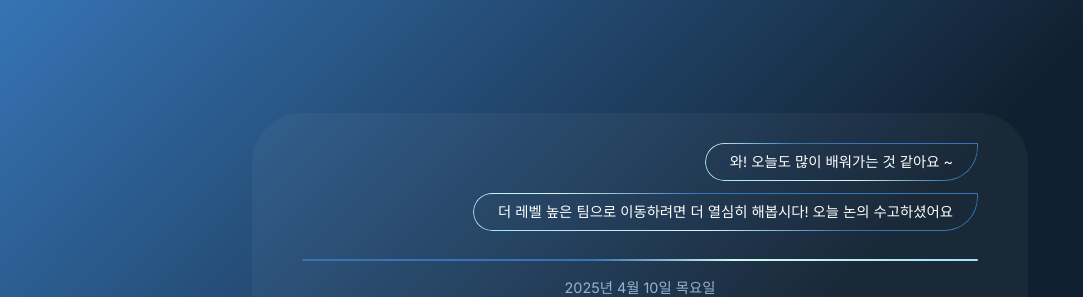
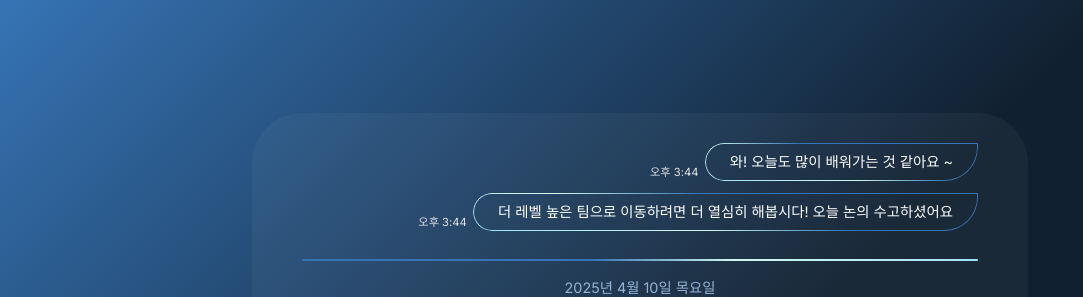
Before and after one commit to PrograMemo-Groom/900pro-fe, a React (Vite) app: page /history in a window 1280 px wide. Shown: the top 297 px of the page, without its empty margins (0-1083 px from the left). Built offline with nearby package versions, Linux system fonts and the light colour scheme; no server answers.

Commit message:
[design] 오른쪽 말풍선 시간 추가

```diff
--- a/src/css/history/Chat.module.scss
+++ b/src/css/history/Chat.module.scss
@@ -33,6 +33,17 @@
 
 .bubble_container_right{
     text-align: right;
+    display: flex;
+    flex-direction: row;
+    align-items: end;
+    justify-content: flex-end;
+    margin-bottom: 1.5vh;
+    gap: 0.5vw;
+
+    .time{
+        font-size: 0.7rem;
+        white-space: nowrap;
+    }
 }
 .bubble_right {
     position: relative;
@@ -43,7 +54,6 @@
     font-size: 0.9rem;
     display: inline-block;
     z-index: 0;
-    margin-bottom: 1.5vh;
     text-align: start;
 
     &::before {
--- a/src/pages/history/Chat.tsx
+++ b/src/pages/history/Chat.tsx
@@ -7,11 +7,13 @@ function Chat() {
       <main className={styles.container}>
 
         <div className={styles.bubble_container_right}>
+          <p className={styles.time}>오후 3:44</p>
           <div className={styles.bubble_right}>
             와! 오늘도 많이 배워가는 것 같아요 ~
           </div>
         </div>
         <div className={styles.bubble_container_right}>
+          <p className={styles.time}>오후 3:44</p>
           <div className={styles.bubble_right}>
             더 레벨 높은 팀으로 이동하려면 더 열심히 해봅시다! 오늘 논의 수고하셨어요
           </div>
```
